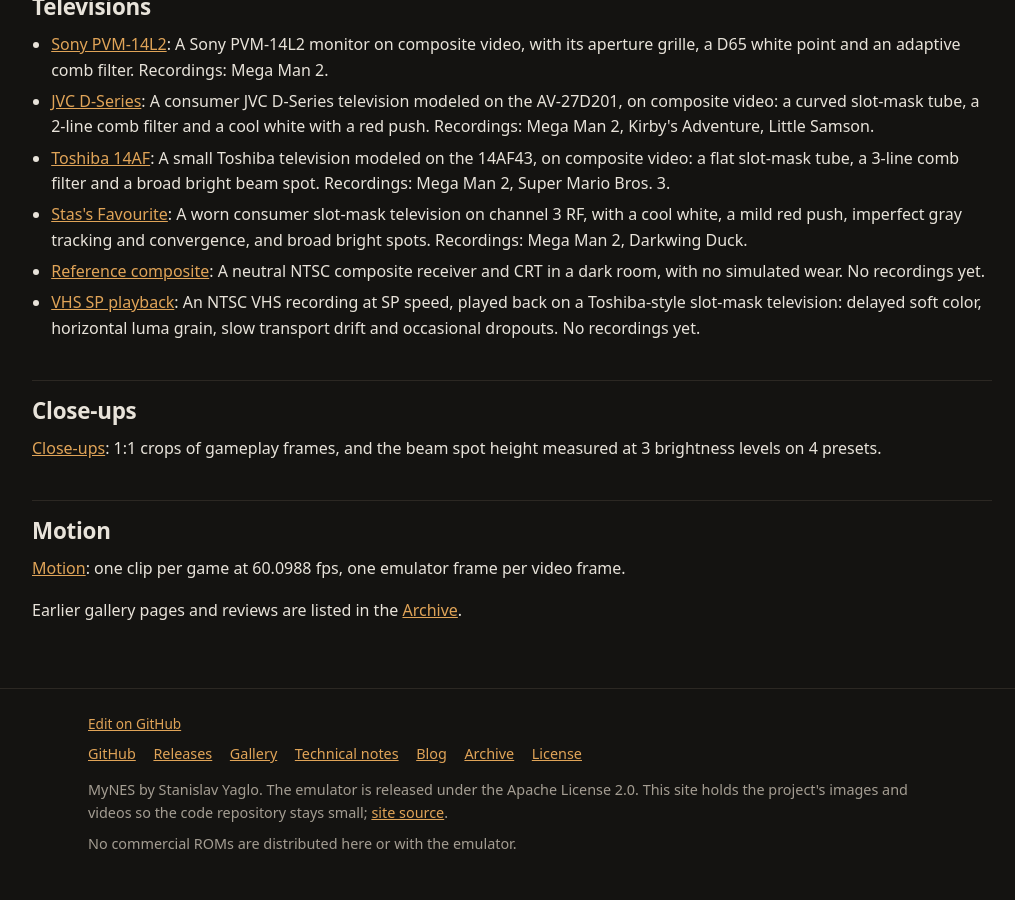
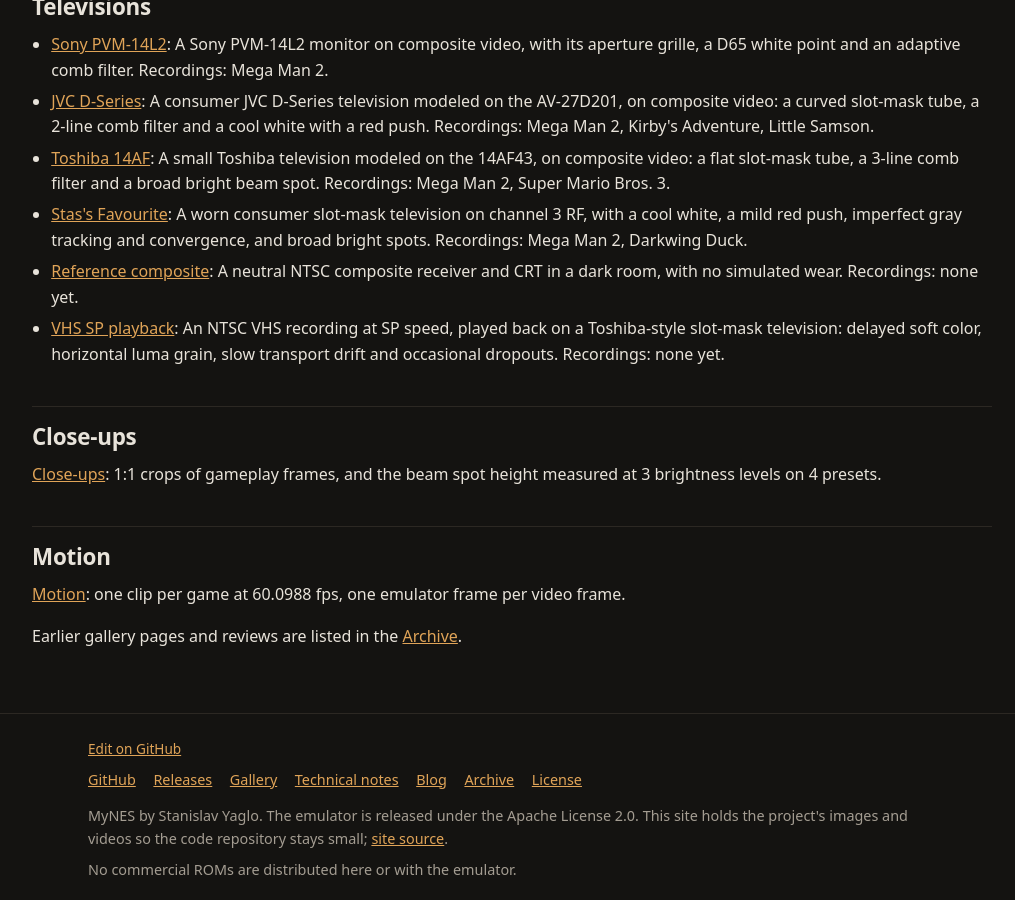
Before and after one commit to yaglo/mynes-web, a Jekyll site: the page built from gallery/index.md, in a window 1280 px wide and 900 px high, scrolled down 559 px. Shown: the whole window, without its empty margins (128-1143 px from the left). Built offline with Jekyll 4.4.1, drawn with Linux system fonts in a browser that asks for light colours.

Commit message:
Write 'Recordings: none yet' in the Televisions list
"No recordings yet." after a summary ending in "with no simulated
wear." matched K09's pair of "No ..." sentences on the Gallery and
Televisions indexes.

```diff
--- a/_includes/gallery-televisions.html
+++ b/_includes/gallery-televisions.html
@@ -19,7 +19,7 @@
 {%- assign gt_n = gt_n | plus: 1 -%}{%- assign gt_url = preset.id | slugify | prepend: '/gallery/televisions/' | append: '/' -%}
 {%- assign gt_summary = site.data.presets[preset.id].summary | split: ". " | first | remove: "." -%}
 {%- unless gt_summary -%}{%- assign gt_summary = preset.blurb -%}{%- endunless %}
-<li><a href="{{ gt_url | relative_url }}">{{ preset.name }}</a>{% if gt_summary %}: {{ gt_summary }}{% endif %}. {% if gt_count > 0 %}Recordings: {{ gt_games }}.{% else %}No recordings yet.{% endif %}</li>
+<li><a href="{{ gt_url | relative_url }}">{{ preset.name }}</a>{% if gt_summary %}: {{ gt_summary }}{% endif %}. {% if gt_count > 0 %}Recordings: {{ gt_games }}.{% else %}Recordings: none yet.{% endif %}</li>
 {%- endfor -%}
 {%- endcapture -%}
 {%- if gt_n > 0 %}
```
